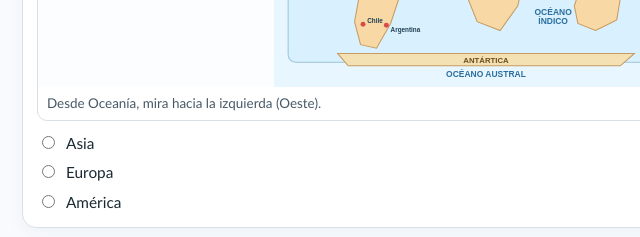
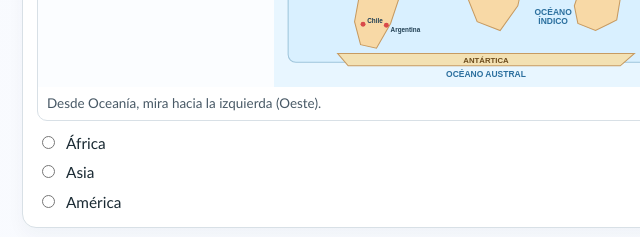
Before and after one commit to croamora/josefa-historia.github.io, a plain HTML site: page index.html in a window 1280 px wide. Shown: the part 8540-8777 px from the top of the page, 154-794 px from the left. Drawn offline with Linux system fonts and the light colour scheme.

Commit message:
Adjust q25 continent answer to Africa

```diff
--- a/index.html
+++ b/index.html
@@ -567,9 +567,9 @@
         image: "img-planisferio-oceanos.svg",
         imageAlt: "Planisferio simplificado con continentes y océanos",
         imageCaption: "Desde Oceanía, mira hacia la izquierda (Oeste).",
-        options: ["Asia", "Europa", "América"],
-        answer: "Asia",
-        explain: "Asia queda al oeste de Oceanía en el planisferio."
+        options: ["África", "Asia", "América"],
+        answer: "África",
+        explain: "En este planisferio escolar simplificado, África queda hacia el oeste de Oceanía."
       },
       {
         id: "q26",
```
